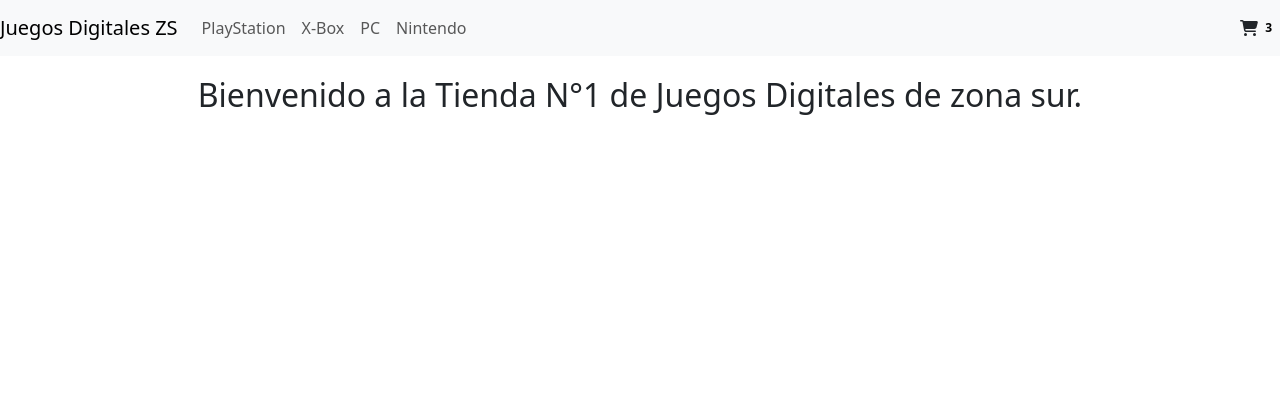
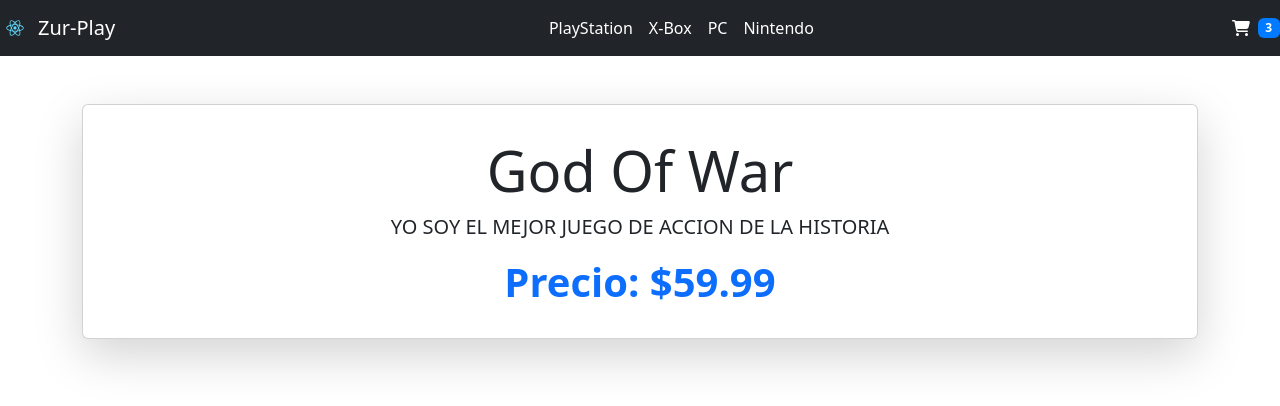
Before and after one commit to Lucas-Gaudino/react-curso, a React (Create React App) app: page /item/1 in a window 1280 px wide. Shown: the top 406 px of the page. Built offline with nearby package versions, Linux system fonts and the light colour scheme.

Commit message:
Cambio primera entrega

```diff
--- a/package.json
+++ b/package.json
@@ -13,6 +13,7 @@
     "font-awesome": "^4.7.0",
     "react": "^18.2.0",
     "react-dom": "^18.2.0",
+    "react-router-dom": "^6.16.0",
     "react-scripts": "5.0.1",
     "web-vitals": "^2.1.4"
   },
--- a/public/index.html
+++ b/public/index.html
@@ -5,6 +5,10 @@
     <link rel="icon" href="%PUBLIC_URL%/favicon.ico" />
     <meta name="viewport" content="width=device-width, initial-scale=1" />
     <meta name="theme-color" content="#000000" />
+    <link
+  rel="stylesheet"
+  href="https://maxcdn.bootstrapcdn.com/bootstrap/4.5.2/css/bootstrap.min.css"
+/>
     <meta
       name="description"
       content="Web site created using create-react-app"
--- a/src/App.css
+++ b/src/App.css
@@ -32,7 +32,6 @@
 }
 
 .App-header {
-  background-color: #282c34;
   min-height: 100vh;
   display: flex;
   flex-direction: column;
@@ -42,9 +41,6 @@
   color: white;
 }
 
-.App-link {
-  color: #61dafb;
-}
 
 @keyframes App-logo-spin {
   from {
--- a/src/App.js
+++ b/src/App.js
@@ -2,15 +2,26 @@
 import './App.css';
 import NavBar from './components/NavBar';
 import ItemListContainer from './components/ItemListContainer';
-
+import ItemDetailContainer from './components/ItemDetailContainer';
+import { BrowserRouter as Router, Route, Routes } from 'react-router-dom';
 
 function App() {
+
+  const itemsMock = [
+    { id: '1', name: 'God of War', description: 'EL mejor juego de accion de la historia mundial', price: '$59.99', category: 'playstation' },
+    { id: '2', name: 'HALO V', description: 'El mejor juego de accion de la historia, no le hagan caso a GOD OF WAR >:C', price: '$49.99', category: 'xbox' },
+  ];
+
   return (
     <div className="App">
-      <NavBar />
-      <ItemListContainer greeting="Bienvenido a la Tienda N°1 de Juegos Digitales de zona sur." />
-
-
+      <Router>
+        <NavBar />
+        <Routes>
+          <Route path="/" element={<ItemListContainer items={itemsMock} greeting="Bienvenido a la Tienda N°1 de Juegos Digitales de zona sur." />} />
+          <Route path="/category/:id" element={<ItemListContainer items={itemsMock} />} />
+          <Route path="/item/:id" element={<ItemDetailContainer />} />
+        </Routes>
+      </Router>
     </div>
   );
 }
--- /dev/null
+++ b/src/Item.css
@@ -0,0 +1,8 @@
+.item-animation {
+    transition: all 0.3s;
+  }
+
+  .item-animation:hover {
+    transform: translateY(-10px);
+    box-shadow: 0 10px 20px rgba(0, 0, 0, 0.2);
+  }
--- /dev/null
+++ b/src/ItemDetailContainer.css
@@ -0,0 +1,10 @@
+.item-detail-animation {
+    opacity: 0;
+    animation: fadeIn 1s forwards;
+  }
+
+  @keyframes fadeIn {
+    to {
+      opacity: 1;
+    }
+  }
--- /dev/null
+++ b/src/components/Item.js
@@ -0,0 +1,22 @@
+import React from 'react';
+import { Link } from 'react-router-dom';
+import '../Item.css';  // Importa el archivo CSS
+
+const Item = ({ id, name, description, price }) => {
+    return (
+        <div className="col-lg-4 col-md-6 mb-4">
+          <div className="card h-100 item-animation">
+            <Link to={`/item/${id}`} className="card-link text-decoration-none text-dark">
+              <div className="card-body">
+                <h5 className="card-title display-5">{name}</h5>
+                <p className="card-text lead">{description}</p>
+                <p className="card-text font-weight-bold">Precio: {price}</p>
+              </div>
+            </Link>
+          </div>
+        </div>
+    );
+
+}
+
+export default Item;
--- /dev/null
+++ b/src/components/ItemDetailContainer.js
@@ -0,0 +1,41 @@
+import React, { useState, useEffect } from 'react';
+import { useParams } from 'react-router-dom';
+import '../ItemDetailContainer.css';  // Importa el archivo CSS
+
+const ItemDetailContainer = () => {
+  const { id } = useParams(); // Extraemos el 'id' de la URL
+  const [itemDetail, setItemDetail] = useState(null);
+
+  // Array de datos mockeados. En el futuro, esto puede ser reemplazado por datos de una API
+  const mockDataArray = [
+    { id: '1', title: 'God Of War', description: 'YO SOY EL MEJOR JUEGO DE ACCION DE LA HISTORIA', price: '$59.99' },
+    { id: '2', title: 'HALO v', description: 'NADIE JUEGA GOD OF WAR! >:(', price: '$49.99' }
+  ];
+
+  useEffect(() => {
+    // Buscamos en el array el ítem que coincide con el 'id' de la URL
+    const foundItem = mockDataArray.find(item => item.id === id);
+    // Establecemos ese ítem como el detalle actual
+    setItemDetail(foundItem);
+  }, [id]);
+
+  return (
+    <div className="container mt-4 item-detail-animation">
+      {itemDetail ? (
+        <div className="card shadow-lg p-3 mb-5 bg-white rounded">
+          <div className="card-body">
+            <h2 className="card-title display-4">{itemDetail.title}</h2> {/* Título más grande */}
+            <p className="card-text lead">{itemDetail.description}</p> {/* Descripción más destacada */}
+            <p className="card-text text-primary font-weight-bold display-6">Precio: {itemDetail.price}</p> {/* Precio resaltado */}
+          </div>
+        </div>
+      ) : (
+        <div className="alert alert-info" role="alert">
+          Cargando detalles del producto...
+        </div>
+      )}
+    </div>
+);
+
+}
+export default ItemDetailContainer;
--- a/src/components/ItemListContainer.js
+++ b/src/components/ItemListContainer.js
@@ -1,9 +1,18 @@
 import React from 'react';
+import Item from './Item';
+import { useParams } from 'react-router-dom';
 
-const ItemListContainer = ({ greeting }) => {
+const ItemListContainer = ({ items }) => {
+  const { id: category } = useParams(); // Obtiene la categoría desde la URL
+
+  // Si hay una categoría en la URL, filtra los ítems por esa categoría. Si no, muestra todos los ítems.
+  const filteredItems = category ? items.filter(item => item.category === category) : items;
+
   return (
-    <div style={{ padding: '20px' }}>
-      <h2>{greeting}</h2>
+    <div className="item-list">
+      {filteredItems.map(item => (
+        <Item key={item.id} {...item} />
+      ))}
     </div>
   );
 }
--- a/src/components/NavBar.js
+++ b/src/components/NavBar.js
@@ -1,30 +1,38 @@
 import React from 'react';
 import 'bootstrap/dist/css/bootstrap.min.css';
 import CartWidget from './CartWidget';
+import { Link } from 'react-router-dom';
+import logo from '../logo.svg';
 
 const NavBar = () => {
   return (
-    <nav className="navbar navbar-expand-lg navbar-light bg-light">
-      <a className="navbar-brand" href="#">Juegos Digitales ZS</a>
-      <div className="collapse navbar-collapse" id="navbarNav">
+    <nav className="navbar navbar-expand-lg navbar-dark bg-dark mb-5">
+
+        <Link to="/" className="navbar-brand">
+            <img src={logo} alt="Zur-Play" width="30" height="30" className="d-inline-block align-top mr-2" />
+            Zur-Play
+        </Link>
+
+        <div className="collapse navbar-collapse justify-content-center" id="navbarNav">
             <ul className="navbar-nav">
             <li className="nav-item">
-            <a className="nav-link" href="#">PlayStation</a>
+                <Link className="nav-link text-white" to="/category/playstation">PlayStation</Link>
             </li>
             <li className="nav-item">
-            <a className="nav-link" href="#">X-Box</a>
+                <Link className="nav-link text-white" to="/category/xbox">X-Box</Link>
             </li>
             <li className="nav-item">
-            <a className="nav-link" href="#">PC</a>
+                <Link className="nav-link text-white" to="/category/pc">PC</Link>
             </li>
             <li className="nav-item">
-            <a className="nav-link" href="#">Nintendo</a>
-
+                <Link className="nav-link text-white" to="/category/nintendo">Nintendo</Link>
             </li>
-
             </ul>
         </div>
+
+        <div className="d-flex ml-auto cart-widget">
             <CartWidget />
+        </div>
     </nav>
   );
 }
--- a/src/index.css
+++ b/src/index.css
@@ -15,10 +15,14 @@
 }
 
 .cartWidget span{
-  color: black;
+  color: white;
 
 }
 
+.cart-widget{
+  color: white;
+}
+
 span .cartWidget{
-  color: black;
+  color: white;
 }
```
Also changed, not shown: 1 other file (tests, documents, lock files or other folders). Lines whose indentation alone changed are shown as unchanged.
